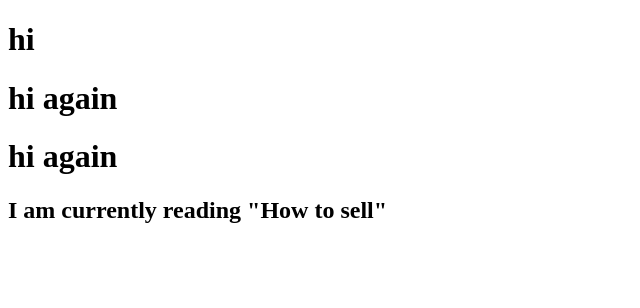
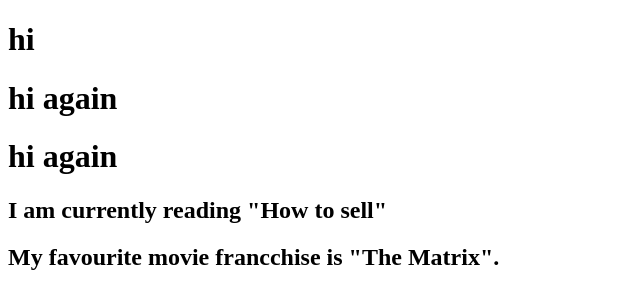
Before and after one commit to Roshannair24/Roshan-Nair-site, a plain HTML site: page index.html in a window 1280 px wide. Shown: the whole page, without its empty margins (0-640 px from the left). Drawn offline with Linux system fonts and the light colour scheme.

Commit message:
Update index.html

```diff
--- a/index.html
+++ b/index.html
@@ -14,6 +14,6 @@
 
 <h2>  I am currently reading "How to sell"</h2>
 
-
+<h2> My favourite movie francchise is "The Matrix".</h2>
 </body>
 </html>
```
